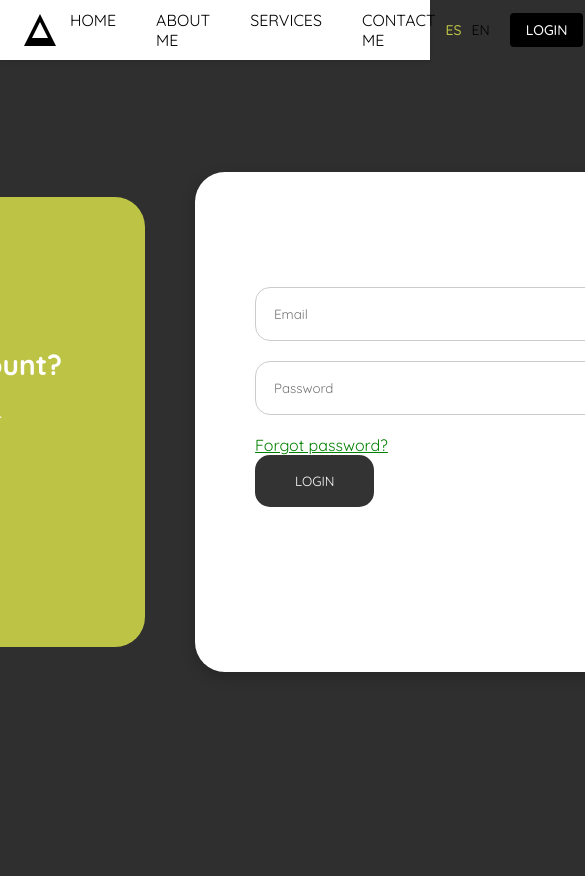
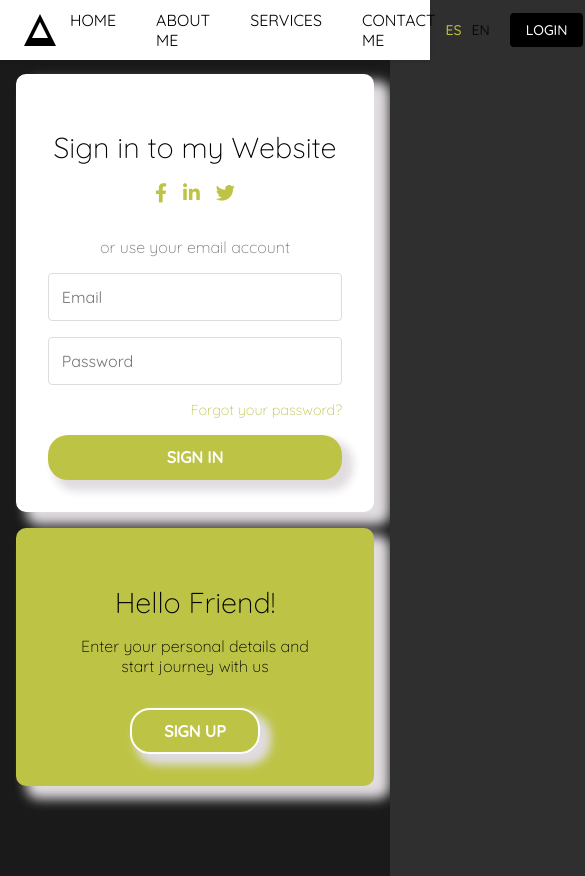
Before and after one commit to GiselaHurtado/PersonalProject-Frontend, a Vue app: page /login in a window 390 px wide. Shown: the top 876 px of the page, 585 px wide, since content can reach past the window. Before the commit the page ends 844 px from the top, so only its background shows below. Built offline with nearby package versions, Linux system fonts and the light colour scheme.

Commit message:
change style login and is responsive

```diff
--- a/src/App.vue
+++ b/src/App.vue
@@ -14,8 +14,8 @@ import Header from "./components/Header.vue";
 body, html {
   margin: 0;
   padding: 0;
-  width: 100%;
-  height: 100%;
+  /* width: 100%;
+  height: 100%; */
   background-color: #2f2f2f; /* Fondo gris oscuro */
 }
 
--- a/src/components/Login.vue
+++ b/src/components/Login.vue
@@ -1,158 +1,223 @@
-<script setup>
-import { ref } from 'vue';
-
-const isLogin = ref(true);
-
-const toggleForm = () => {
-  isLogin.value = !isLogin.value;
-};
-</script>
-
 <template>
-  <div class="container">
-    <div class="toggle-section" :class="{ active: !isLogin }">
-      <div v-if="isLogin">
-        <h2>Don't have an account?</h2>
-        <p>Lorem ipsum dolor sit amet.</p>
-        <button @click="toggleForm" class="toggle-btn">Register</button>
+  <div class="auth-container">
+    <div class="auth-card">
+      <div v-if="isLoginView" class="auth-form">
+        <h2>Sign in to my Website</h2>
+        <div class="social-icons">
+          <a href="#" class="icon"><i class="fab fa-facebook-f"></i></a>
+          <a href="#" class="icon"><i class="fab fa-linkedin-in"></i></a>
+          <a href="#" class="icon"><i class="fab fa-twitter"></i></a>
+        </div>
+        <p class="subtitle">or use your email account</p>
+        <form @submit.prevent="handleLogin">
+          <input v-model="email" type="email" placeholder="Email" required>
+          <input v-model="password" type="password" placeholder="Password" required>
+          <a href="#" class="forgot-password">Forgot your password?</a>
+          <button type="submit" class="btn-primary">SIGN IN</button>
+        </form>
       </div>
-      <div v-else>
-        <h2>Have an account?</h2>
-        <p>Lorem ipsum dolor sit amet.</p>
-        <button @click="toggleForm" class="toggle-btn">Login</button>
+      <div v-else class="auth-form">
+        <h2>Create Account</h2>
+        <div class="social-icons">
+          <a href="#" class="icon"><i class="fab fa-facebook-f"></i></a>
+          <a href="#" class="icon"><i class="fab fa-linkedin-in"></i></a>
+          <a href="#" class="icon"><i class="fab fa-twitter"></i></a>
+        </div>
+        <p class="subtitle">or use email for registration</p>
+        <form @submit.prevent="handleRegister">
+          <input v-model="name" type="text" placeholder="Name" required>
+          <input v-model="email" type="email" placeholder="Email" required>
+          <input v-model="password" type="password" placeholder="Password" required>
+          <button type="submit" class="btn-primary">SIGN UP</button>
+        </form>
       </div>
     </div>
-    <div class="form-box" :class="{ active: !isLogin }">
-      <div v-if="isLogin">
-        <h2>LOGIN</h2>
-        <input type="email" placeholder="Email" />
-        <input type="password" placeholder="Password" />
-        <a href="#" class="forgot">Forgot password?</a>
-        <button class="login-btn">LOGIN</button>
-      </div>
-      <div v-else>
-        <h2>REGISTER</h2>
-        <input type="email" placeholder="Email" />
-        <input type="password" placeholder="Password" />
-        <input type="password" placeholder="Confirm Password" />
-        <button class="register-btn">REGISTER</button>
+    <div class="welcome-card">
+      <div class="welcome-content">
+        <h2>{{ isLoginView ? 'Hello Friend!' : 'Welcome Back!' }}</h2>
+        <p>{{ isLoginView ? 'Enter your personal details and start journey with us' : 'To keep connected with us please login with your personal info' }}</p>
+        <button @click="toggleView" class="btn-secondary">
+          {{ isLoginView ? 'SIGN UP' : 'SIGN IN' }}
+        </button>
       </div>
     </div>
   </div>
 </template>
 
+<script setup>
+import { ref } from 'vue'
+
+const isLoginView = ref(true)
+const email = ref('')
+const password = ref('')
+const name = ref('')
+
+const toggleView = () => {
+  isLoginView.value = !isLoginView.value
+  email.value = ''
+  password.value = ''
+  name.value = ''
+}
+
+const handleLogin = () => {
+  console.log('Login attempt', { email: email.value, password: password.value })
+}
+
+const handleRegister = () => {
+  console.log('Register attempt', { name: name.value, email: email.value, password: password.value })
+}
+</script>
+
 <style scoped>
-@import url('https://fonts.googleapis.com/css2?family=Quicksand:wght@300;400;500;600;700&display=swap');
-
 * {
   font-family: 'Quicksand', sans-serif;
-  margin: 0;
-  padding: 0;
-  box-sizing: border-box;
 }
 
-html, body {
-  width: 100%;
-  height: 100%;
-  background-color: #2f2f2f; /* Fondo gris oscuro */
-  margin: 0;
-  padding: 0;
-}
-
-.container {
-  display: flex;
-  justify-content: space-between; /* Espacio entre los cuadros */
-  align-items: center;
-  min-height: 100vh;
-  padding: 0 50px; /* Espaciado lateral */
-}
-
-.toggle-section {
-  background-color: #bdc445;
-  padding: 60px;
-  color: white;
+.auth-container {
   display: flex;
   justify-content: center;
   align-items: center;
-  width: 500px;
-  height: 450px;
-  border-radius: 30px;
-  text-align: center;
-  transition: transform 0.5s ease;
-  margin-right: 50px; /* Espacio entre los cuadros */
+  height: 100vh;
+  background-color: #1a1a1a;
+  font-family: 'Quicksand', sans-serif;
+  color: #000;
+  font-weight: 300;
 }
 
-.form-box {
+.auth-card, .welcome-card {
+  width: 50%;
+  max-width: 500px;
+  height: 500px;
   background-color: white;
-  padding: 60px;
-  width: 550px;
-  height: 500px;
-  border-radius: 30px;
-  box-shadow: 0 5px 15px rgba(0, 0, 0, 0.2);
-  transition: transform 0.5s ease;
+  border-radius: 10px;
+  box-shadow: 13px 10px 12px 3px rgba(224, 220, 224, 1);
+  display: flex;
+  flex-direction: column;
+  justify-content: center;
+  padding: 2rem;
+  box-sizing: border-box;
+  font-family: 'Quicksand', sans-serif;
+  color: #000;
+  font-weight: 300;
 }
 
-.form-box.active {
-  transform: translateX(-600px);
+.auth-card {
+  background-color: white;
+
 }
 
-.toggle-section.active {
-  transform: translateX(600px);
+.welcome-card {
+  background-color: #bdc445;
+  color: white;
+  text-align: center;
+  font-family: 'Quicksand', sans-serif;
+  color: #000;
+  font-weight: 200;
+}
+
+.welcome-content {
+  max-width: 80%;
+  margin: 0 auto;
 }
 
 h2 {
-  margin-bottom: 20px;
-  font-size: 28px;
-  word-spacing: 5px; /* Espacio entre palabras */
+  margin-bottom: 1rem;
+  font-size: 1.8rem;
+  font-weight: bold;
+  font-family: 'Quicksand', sans-serif;
+  color: #000;
+  font-weight: 200;
 }
 
-p {
-  margin-bottom: 20px;
-  word-spacing: 2px; /* Espacio entre palabras */
+.subtitle {
+  color: #777;
+  margin-bottom: 1rem;
+}
+
+.social-icons {
+  display: flex;
+  justify-content: center;
+  margin-bottom: 1rem;
+}
+
+.icon {
+  margin: 0 0.5rem;
+  color: #bdc445;
+  font-size: 1.2rem;
+}
+
+.auth-form {
+  display: flex;
+  flex-direction: column;
+  align-items: center;
+}
+
+form {
+  display: flex;
+  flex-direction: column;
+  width: 100%;
 }
 
 input {
-  display: block;
-  width: 100%;
-  padding: 18px;
-  margin: 20px 0;
-  border: 1px solid #ccc;
-  border-radius: 15px;
+  margin-bottom: 1rem;
+  padding: 0.8rem;
+  border: 1px solid #ddd;
+  border-radius: 4px;
+  font-size: 1rem;
 }
 
-button {
-  padding: 18px 40px;
-  background-color: #333;
-  color: white;
-  border: none;
-  cursor: pointer;
-  transition: background-color 0.3s ease;
-  border-radius: 15px;
+.forgot-password {
+  text-align: right;
+  margin-bottom: 1rem;
+  color: #bdc445;
+  text-decoration: none;
+  font-size: 0.9rem;
 }
 
-button:hover {
-  background-color: #555;
+.btn-primary, .btn-secondary {
+  padding: 0.8rem 1rem;
+  border: none;
+  border-radius: 20px;
+  cursor: pointer;
+  font-weight: bold;
+  font-size: 1rem;
+  transition: background-color 0.3s;
+  box-shadow: 8px 8px 8px 3px rgba(224, 220, 224, 1);
 }
 
-.toggle-btn {
+.btn-primary {
+  background-color: #bdc445;
+  color: white;
+  width: 100%;
+}
+
+.btn-primary:hover {
+  background-color: #aab03d;
+}
+
+.btn-secondary {
   background-color: transparent;
   border: 2px solid white;
-  padding: 18px 40px;
   color: white;
-  cursor: pointer;
-  transition: background-color 0.3s ease, color 0.3s ease;
-  border-radius: 15px;
+  padding: 0.7rem 2rem;
+  margin-top: 1rem;
 }
 
-.toggle-btn:hover {
-  background-color: white;
-  color: #e94e42;
+.btn-secondary:hover {
+  background-color: rgba(255, 255, 255, 0.1);
 }
 
-.forgot {
-  display: block;
-  margin-top: 10px;
-  color: green;
+@media (max-width: 768px) {
+  .auth-container {
+    flex-direction: column;
+    padding: 1rem;
+  }
+
+  .auth-card, .welcome-card {
+    width: 100%;
+    max-width: none;
+    height: auto;
+    margin-bottom: 1rem;
+  }
 }
-
 </style>
--- a/src/views/LoginView.vue
+++ b/src/views/LoginView.vue
@@ -13,6 +13,11 @@ import Login from '@/components/Login.vue';
   display: flex;
   justify-content: center;
   align-items: center;
-  height: 100vh;
+  height: auto;
+  width: 100%;
+  margin-left: 0px;
+  margin-right: 0px;
+  background-color:#1a1a1a;
+
 }
 </style>
```
